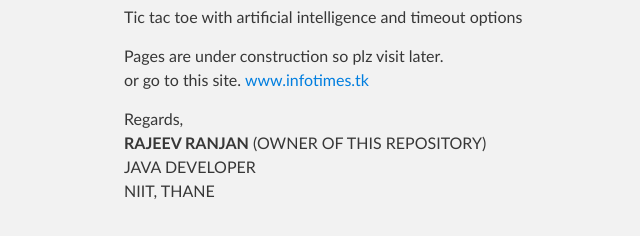
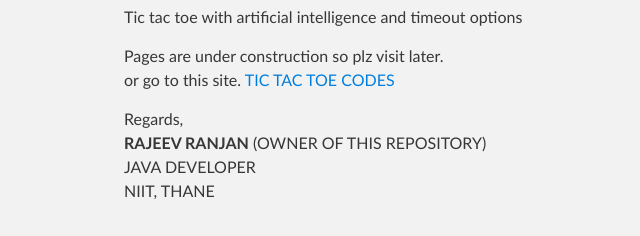
Before and after one commit to skyrajeev/games, a plain HTML site: page index.html in a window 1280 px wide. Shown: the part 294-530 px from the top of the page, 196-836 px from the left. Drawn offline with Linux system fonts and the light colour scheme.

Commit message:
Update index.html

```diff
--- a/index.html
+++ b/index.html
@@ -37,7 +37,7 @@
 
 <p>Pages are under construction so plz visit later.<br>
 or go to this site.
-<a href="www.infotimes.tk">www.infotimes.tk</a></p>
+<a href="Tictac">TIC TAC TOE CODES</a></p>
 
 <p>Regards,<br><strong>RAJEEV RANJAN</strong> (OWNER OF THIS REPOSITORY)<br>
 JAVA DEVELOPER<br>
```
